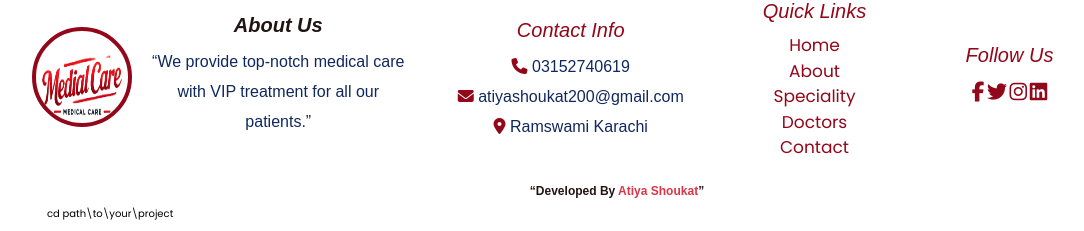
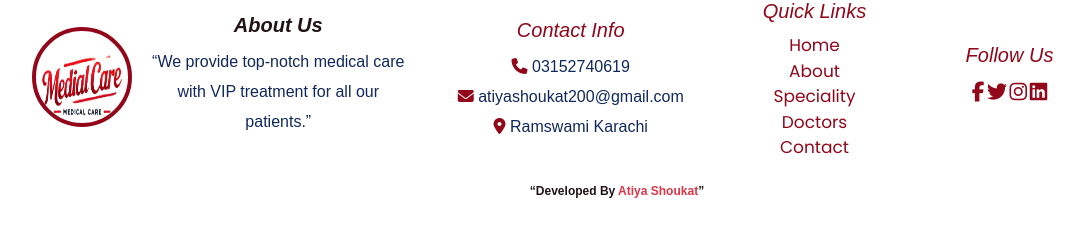
Before and after one commit to atiya10-1/laravel-medical-care, a Laravel app: page / in a window 1280 px wide. Shown: the part 3135-3366 px from the top of the page, without its empty margins (23-1107 px from the left). Run offline with Laravel 10, Linux system fonts and the light colour scheme; data that the repository does not hold is empty; some libraries are stand-ins or nearby versions; some web fonts are replaced.

Commit message:
Initial commit

```diff
--- a/resources/views/user/footer.blade.php
+++ b/resources/views/user/footer.blade.php
@@ -45,7 +45,7 @@
         <!-- Centered Developer Info -->
         <div class="text-center mt-3">
             <p><b><q>Developed By <span class="text-danger">Atiya Shoukat</span></q></b></p>
-        </div>cd path\to\your\project
+                </div>
 
     </div>
 </footer>
```
